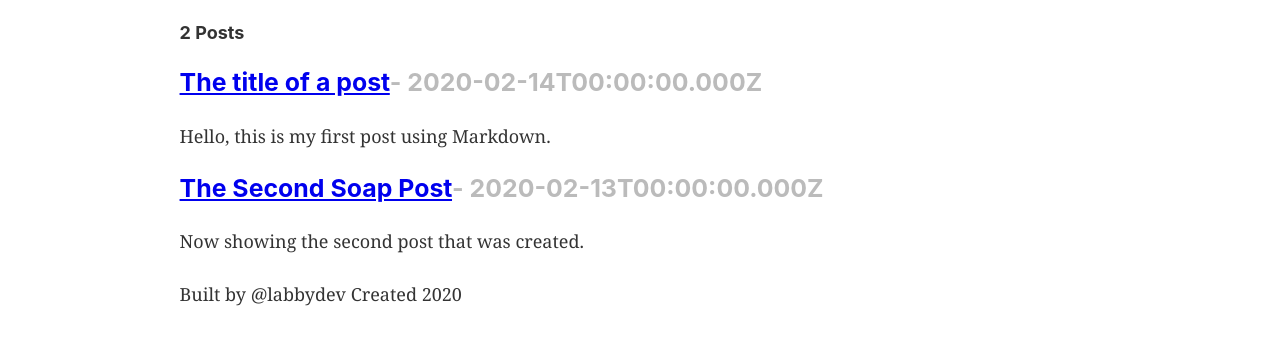
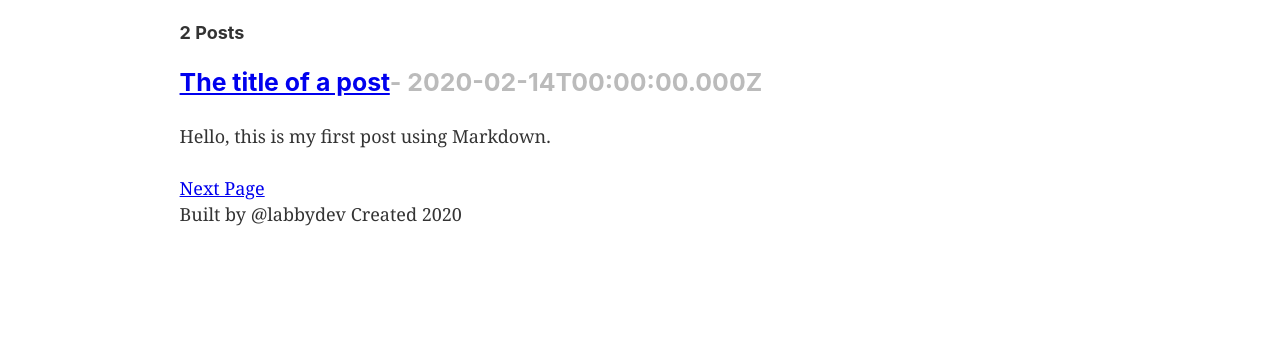
Before and after one commit to labbydev/soap, a Gatsby site: page /blog in a window 1280 px wide. Shown: the part 171-516 px from the top of the page. Built offline with nearby package versions, Linux system fonts and the light colour scheme; Gatsby itself is replaced by a stand-in of ours.

Commit message:
create pagination on blog.

```diff
--- a/src/templates/blog-template.js
+++ b/src/templates/blog-template.js
@@ -1,11 +1,49 @@
 import React from "react";
-import { StaticQuery, graphql, Link } from "gatsby";
+import { graphql, Link } from "gatsby";
 
 import Layout from "../components/layout";
+import {string} from "prop-types";
 
-const getMarkdownPosts = graphql`
-{
-  allMarkdownRemark {
+export default ({ data, pageContext }) => {
+    const { currentPage, isFirstPage, isLastPage } = pageContext
+    const nextPage = `/blog/${String(currentPage + 1)}`
+    const prevPage = currentPage - 1 === 1 ? '/blog' : `/blog/${String(currentPage - 1)}`
+
+    return (
+        <Layout>
+            <div>
+                <h1 style={{ display: 'inline-block', borderBottom: '1px solid' }}>Soap Blog</h1>
+
+                <h4>{data.allMarkdownRemark.totalCount} Posts</h4>
+                {data.allMarkdownRemark.edges.map(({ node }) => (
+                    <div key={node.id}>
+                        <h3><Link to={`/posts${node.fields.slug}`}>{node.frontmatter.title}</Link>
+                            <span style={{ color:'#bbb' }}>- {node.frontmatter.date}</span>
+                        </h3>
+                        <p>{node.excerpt}</p>
+                    </div>
+                ))}
+
+                {/*Pageination Links*/}
+                <div>
+                    {!isFirstPage && (
+                        <Link to={prevPage} rel="prev">Prev Page</Link>
+                    )}
+                    {!isLastPage && (
+                        <Link to={nextPage} rel="next">Next Page</Link>
+                    )}
+                </div>
+            </div>
+        </Layout>
+    )
+}
+
+export const query = graphql`
+query($skip: Int!, $limit: Int!) {
+  allMarkdownRemark(
+    skip: $skip
+    limit: $limit
+  ) {
     totalCount
     edges {
       node {
@@ -21,29 +59,4 @@ const getMarkdownPosts = graphql`
       }
     }
   }
-}
-`
-
-export default () => (
-    <Layout>
-        <div>
-            <h1 style={{ display: 'inline-block', borderBottom: '1px solid' }}>Soap Blog</h1>
-            <StaticQuery
-                query={getMarkdownPosts}
-                render={data => (
-                    <>
-                        <h4>{data.allMarkdownRemark.totalCount} Posts</h4>
-                        {data.allMarkdownRemark.edges.map(({ node }) => (
-                            <div key={node.id}>
-                                <h3><Link to={`/posts${node.fields.slug}`}>{node.frontmatter.title}</Link>
-                                    <span style={{ color:'#bbb' }}>- {node.frontmatter.date}</span>
-                                </h3>
-                                <p>{node.excerpt}</p>
-                            </div>
-                        ))}
-                    </>
-                )}
-            />
-        </div>
-    </Layout>
-)
+}`
```
